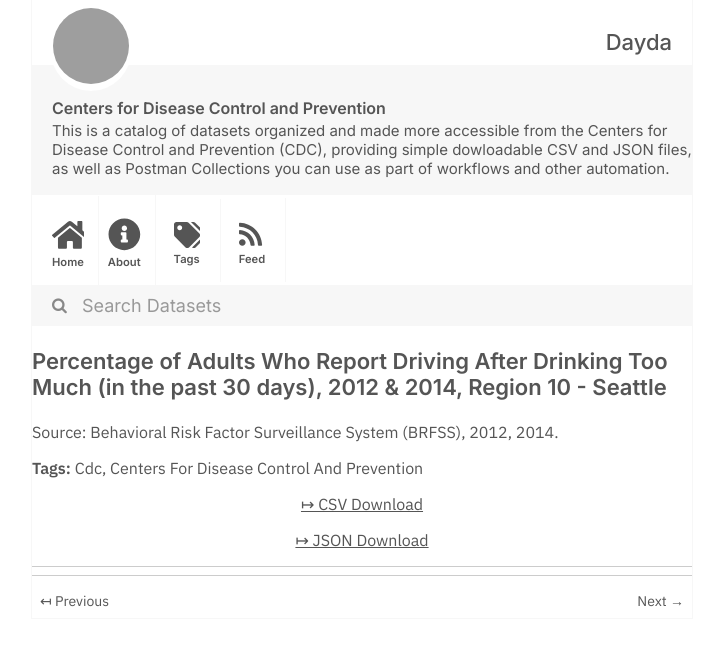
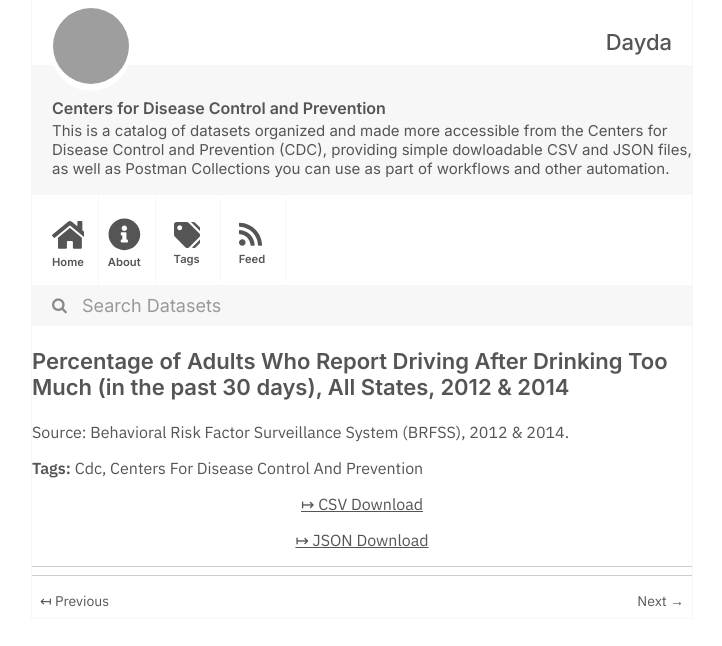
Before and after one commit to dayda-entities/centers-for-disease-control-and-prevention, a Jekyll site: the page built from _posts/2020-11-12-percentage-of-adults-who-repor.md, in a window 1280 px wide, cut to the strip 0-646 px from the top of the page. Shown: the whole strip, without its empty margins (278-1000 px from the left). Built offline with Jekyll 4.4.1, drawn with Linux system fonts in a browser that asks for light colours; grey boxes are pictures that could not be loaded.

```diff
--- a/_posts/2020-11-12-percentage-of-adults-who-repor.md
+++ b/_posts/2020-11-12-percentage-of-adults-who-repor.md
@@ -1,18 +1,18 @@
 ---
 title: >-
   Percentage of Adults Who Report Driving After Drinking Too Much (in the past
-  30 days), 2012 & 2014,  Region 10 - Seattle
-created: '2020-11-12T12:13:29.782447'
-modified: '2021-04-21T19:17:11.406415'
+  30 days), All States, 2012 & 2014
+created: '2020-11-12T12:16:13.092060'
+modified: '2021-04-17T00:19:10.932507'
 state: active
 type: dataset
 tags:
   - Cdc
   - Centers For Disease Control And Prevention
 groups: []
-csv_url: 'https://data.cdc.gov/api/views/7zky-in8p/rows.csv?accessType=DOWNLOAD'
-json_url: 'https://data.cdc.gov/api/views/7zky-in8p/rows.json?accessType=DOWNLOAD'
+csv_url: 'https://data.cdc.gov/api/views/s9bp-7k3m/rows.csv?accessType=DOWNLOAD'
+json_url: 'https://data.cdc.gov/api/views/s9bp-7k3m/rows.json?accessType=DOWNLOAD'
 layout: post
 
 ---
-Source: Behavioral Risk Factor Surveillance System (BRFSS), 2012, 2014.
+Source: Behavioral Risk Factor Surveillance System (BRFSS), 2012 & 2014.
```
